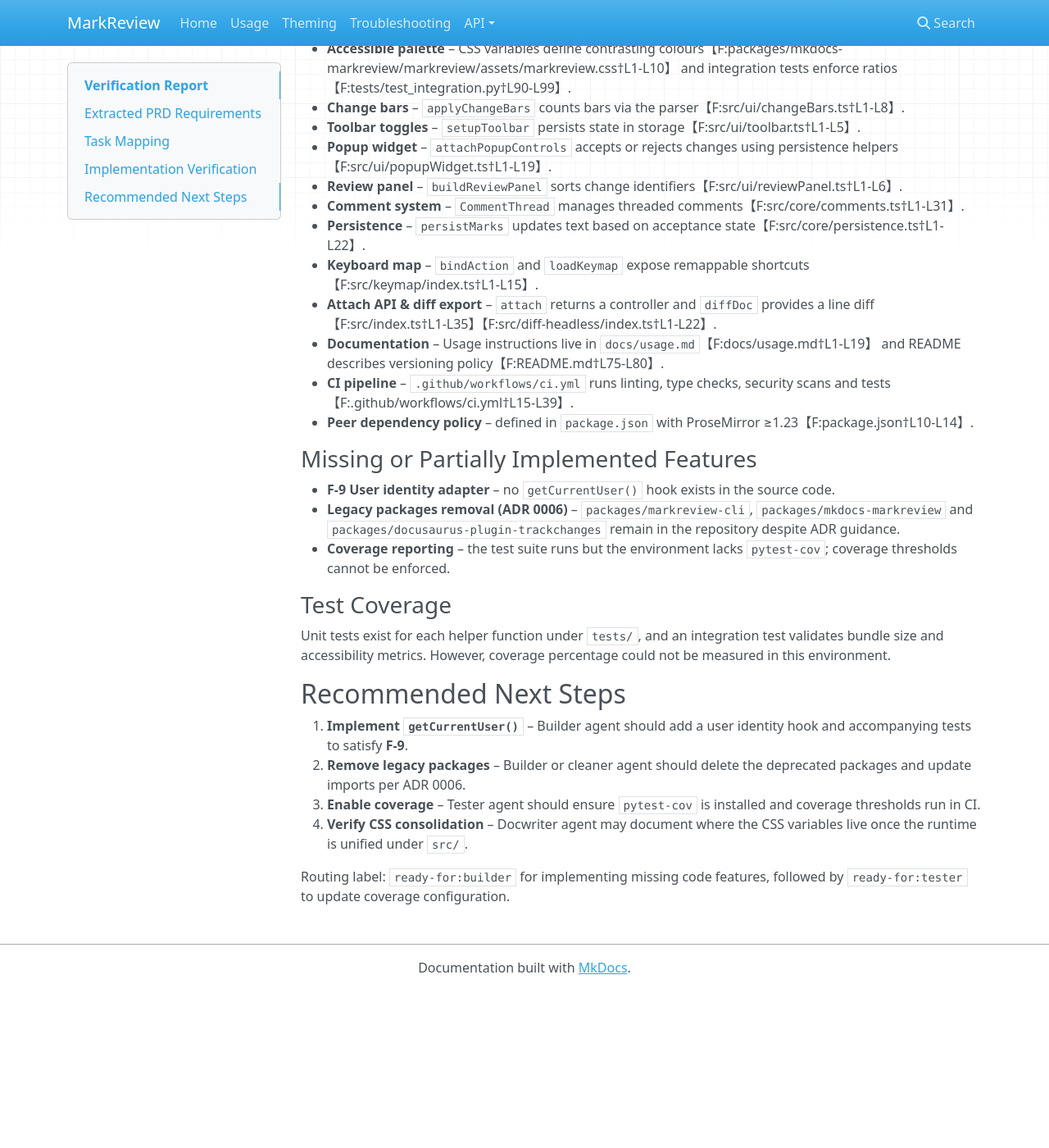
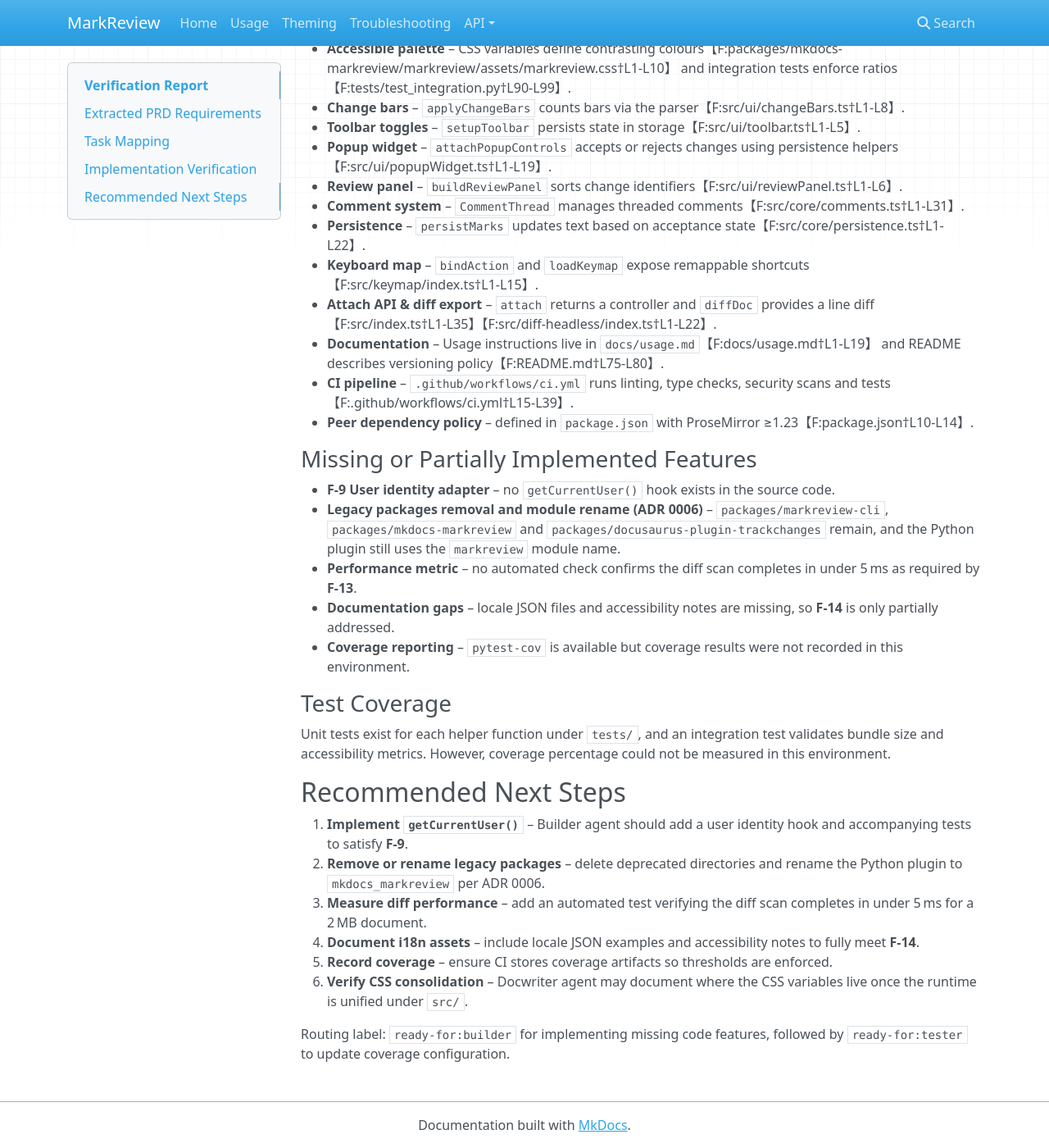
Before and after one commit to eputnam77/MarkReview, an MkDocs documentation site: the page built from docs/VERIFICATION_REPORT.md, in a window 1280 px wide and 1400 px high, scrolled down 1071 px. Shown: the whole window at 82% size. Built offline with MkDocs 1.6.1, drawn with Linux system fonts in a browser that asks for light colours; nearby versions of some CDN libraries; before the commit the page ends 2279 px from its top, so only the background shows below that.

Commit message:
docs(report): update verification gaps

```diff
--- a/docs/VERIFICATION_REPORT.md
+++ b/docs/VERIFICATION_REPORT.md
@@ -48,16 +48,20 @@
 
 ### Missing or Partially Implemented Features
 - **F-9 User identity adapter** – no `getCurrentUser()` hook exists in the source code.
-- **Legacy packages removal (ADR 0006)** – `packages/markreview-cli`, `packages/mkdocs-markreview` and `packages/docusaurus-plugin-trackchanges` remain in the repository despite ADR guidance.
-- **Coverage reporting** – the test suite runs but the environment lacks `pytest-cov`; coverage thresholds cannot be enforced.
+- **Legacy packages removal and module rename (ADR 0006)** – `packages/markreview-cli`, `packages/mkdocs-markreview` and `packages/docusaurus-plugin-trackchanges` remain, and the Python plugin still uses the `markreview` module name.
+- **Performance metric** – no automated check confirms the diff scan completes in under 5 ms as required by **F‑13**.
+- **Documentation gaps** – locale JSON files and accessibility notes are missing, so **F‑14** is only partially addressed.
+- **Coverage reporting** – `pytest-cov` is available but coverage results were not recorded in this environment.
 
 ### Test Coverage
 Unit tests exist for each helper function under `tests/`, and an integration test validates bundle size and accessibility metrics. However, coverage percentage could not be measured in this environment.
 
 ## Recommended Next Steps
 1. **Implement `getCurrentUser()`** – Builder agent should add a user identity hook and accompanying tests to satisfy **F‑9**.
-2. **Remove legacy packages** – Builder or cleaner agent should delete the deprecated packages and update imports per ADR 0006.
-3. **Enable coverage** – Tester agent should ensure `pytest-cov` is installed and coverage thresholds run in CI.
-4. **Verify CSS consolidation** – Docwriter agent may document where the CSS variables live once the runtime is unified under `src/`.
+2. **Remove or rename legacy packages** – delete deprecated directories and rename the Python plugin to `mkdocs_markreview` per ADR 0006.
+3. **Measure diff performance** – add an automated test verifying the diff scan completes in under 5 ms for a 2 MB document.
+4. **Document i18n assets** – include locale JSON examples and accessibility notes to fully meet **F‑14**.
+5. **Record coverage** – ensure CI stores coverage artifacts so thresholds are enforced.
+6. **Verify CSS consolidation** – Docwriter agent may document where the CSS variables live once the runtime is unified under `src/`.
 
 Routing label: `ready-for:builder` for implementing missing code features, followed by `ready-for:tester` to update coverage configuration.
```
